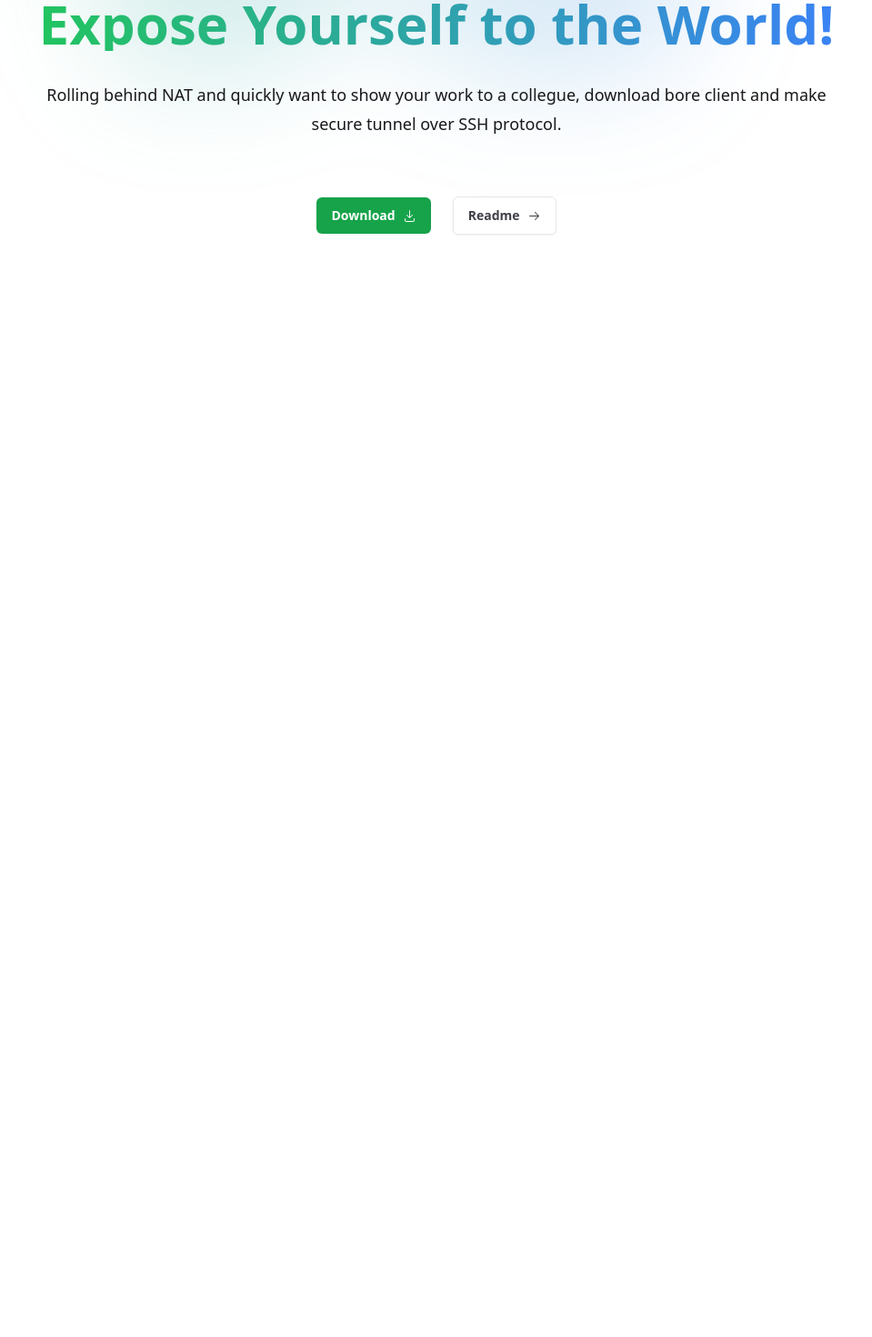
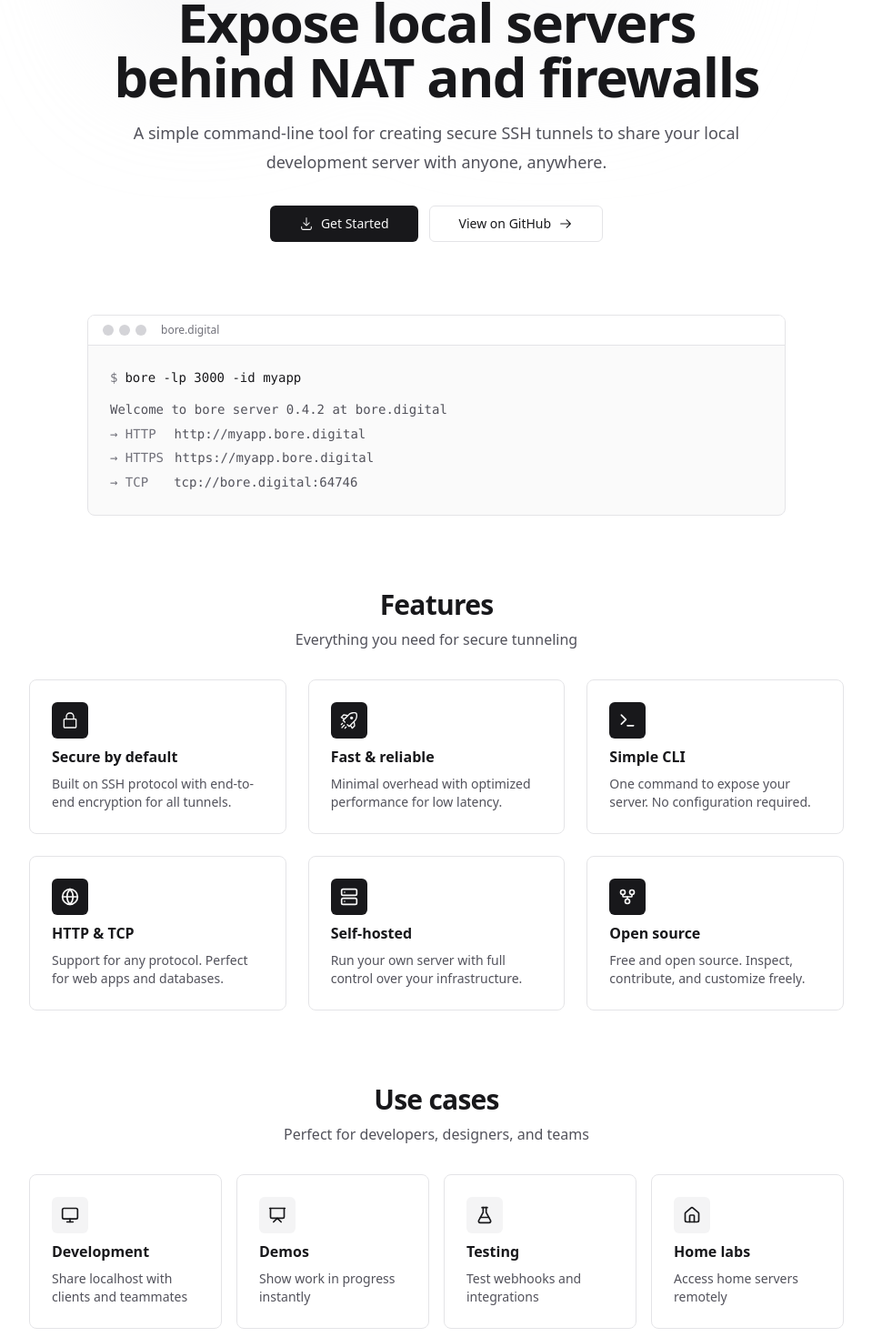
Before and after one commit to jkuri/bore, a React (Vite) app in the folder web/bore/: page / in a window 1280 px wide. Shown: the part 276-1746 px from the top of the page at 91% size, without its empty margins (160-1119 px from the left). Before the commit the page ends 800 px from the top, so only its background shows below. Built offline with nearby package versions, Linux system fonts and the light colour scheme.

Commit message:
feat(landing): improve landing page

```diff
--- a/web/bore/package.json
+++ b/web/bore/package.json
@@ -11,6 +11,7 @@
   },
   "dependencies": {
     "@radix-ui/react-icons": "^1.3.0",
+    "lucide-react": "^0.544.0",
     "react": "^18.2.0",
     "react-dom": "^18.2.0",
     "react-router-dom": "^6.22.3"
--- a/web/bore/src/components/bg-pattern.tsx
+++ b/web/bore/src/components/bg-pattern.tsx
@@ -5,7 +5,7 @@
       aria-hidden="true"
     >
       <div
-        className="relative left-[calc(50%-11rem)] aspect-[1155/678] w-[36.125rem] -translate-x-1/4 rotate-[60deg] bg-gradient-to-tr from-green-500 to-blue-500 opacity-20 sm:left-[calc(50%-30rem)] sm:w-[72.1875rem]"
+        className="relative left-[calc(50%-11rem)] aspect-[1155/678] w-[36.125rem] -translate-x-1/4 rotate-[60deg] bg-gradient-to-tr from-zinc-300 to-zinc-100 opacity-30 sm:left-[calc(50%-30rem)] sm:w-[72.1875rem]"
         style={{
           clipPath:
             'polygon(74.1% 44.1%, 100% 61.6%, 97.5% 26.9%, 85.5% 0.1%, 80.7% 2%, 72.5% 32.5%, 60.2% 62.4%, 52.4% 68.1%, 47.5% 58.3%, 45.2% 34.5%, 27.5% 76.7%, 0.1% 64.9%, 17.9% 100%, 27.6% 76.8%, 76.1% 97.7%, 74.1% 44.1%)'
--- a/web/bore/src/components/header.tsx
+++ b/web/bore/src/components/header.tsx
@@ -13,7 +13,7 @@
         <div className="flex items-center justify-end">
           <a
             href="https://github.com/jkuri/bore"
-            className="text-green-600 transition-colors hover:text-green-500"
+            className="text-zinc-900 transition-colors hover:text-zinc-700"
           >
             <GitHubLogoIcon className="h-6 w-6" />
           </a>
--- a/web/bore/src/components/landing.tsx
+++ b/web/bore/src/components/landing.tsx
@@ -1,45 +1,253 @@
-import { ArrowRightIcon, DownloadIcon } from '@radix-ui/react-icons';
+import {
+  ArrowRightIcon,
+  DownloadIcon,
+  LockClosedIcon,
+  RocketIcon
+} from '@radix-ui/react-icons';
+import {
+  FlaskConical,
+  GitFork,
+  Globe,
+  Home,
+  Monitor,
+  Presentation,
+  Server,
+  Terminal
+} from 'lucide-react';
 
 export default function Landing(): React.JSX.Element {
   return (
-    <>
-      <div className="hidden sm:mb-8 sm:flex sm:justify-center">
-        <div className="relative rounded-full bg-white px-3 py-1 text-sm leading-6 text-gray-600 ring-1 ring-gray-900/10 hover:ring-gray-900/20">
-          bore v0.4.2 now released.{' '}
+    <div className="space-y-20">
+      <div className="space-y-8">
+        <div className="flex justify-center">
+          <div className="inline-flex items-center gap-2 rounded-md border border-zinc-200 bg-zinc-50 px-3 py-1 text-sm text-zinc-600">
+            <span className="relative flex h-2 w-2">
+              <span className="absolute inline-flex h-full w-full animate-ping rounded-full bg-zinc-400 opacity-75"></span>
+              <span className="relative inline-flex h-2 w-2 rounded-full bg-zinc-500"></span>
+            </span>
+            <span>bore v0.4.2 now available</span>
+          </div>
+        </div>
+
+        <div className="space-y-4 text-center">
+          <h1 className="text-4xl font-bold tracking-tight text-zinc-900 sm:text-6xl">
+            Expose local servers
+            <br />
+            behind NAT and firewalls
+          </h1>
+
+          <p className="mx-auto max-w-2xl text-lg leading-8 text-zinc-600">
+            A simple command-line tool for creating secure SSH tunnels to share
+            your local development server with anyone, anywhere.
+          </p>
+        </div>
+
+        <div className="flex flex-col items-center justify-center gap-3 sm:flex-row">
           <a
             href="https://github.com/jkuri/bore/releases"
-            className="font-semibold text-pink-500"
+            className="inline-flex h-10 items-center justify-center gap-2 rounded-md bg-zinc-900 px-8 text-sm font-medium text-zinc-50 transition-colors hover:bg-zinc-800 focus-visible:outline-none focus-visible:ring-2 focus-visible:ring-zinc-950"
           >
-            <span className="absolute inset-0" />
-            Download here <span>&rarr;</span>
+            <DownloadIcon className="h-4 w-4" />
+            Get Started
+          </a>
+          <a
+            href="https://github.com/jkuri/bore"
+            className="inline-flex h-10 items-center justify-center gap-2 rounded-md border border-zinc-200 bg-white px-8 text-sm font-medium text-zinc-900 transition-colors hover:bg-zinc-50 focus-visible:outline-none focus-visible:ring-2 focus-visible:ring-zinc-950"
+          >
+            View on GitHub
+            <ArrowRightIcon className="h-4 w-4" />
           </a>
         </div>
       </div>
-      <div className="text-center">
-        <h1 className="tracking-tigh bg-gradient-to-r from-green-500 to-blue-500 bg-clip-text text-4xl font-bold text-transparent sm:text-6xl">
-          Expose Yourself to the World!
-        </h1>
-        <p className="mt-8 text-lg leading-8 text-zinc-900">
-          Rolling behind NAT and quickly want to show your work to a collegue,
-          download bore client and make secure tunnel over SSH protocol.
+
+      <div className="mx-auto max-w-3xl">
+        <div className="overflow-hidden rounded-lg border border-zinc-200 bg-zinc-50">
+          <div className="border-b border-zinc-200 bg-white px-4 py-2">
+            <div className="flex items-center gap-2">
+              <div className="flex gap-1.5">
+                <div className="h-3 w-3 rounded-full bg-zinc-300"></div>
+                <div className="h-3 w-3 rounded-full bg-zinc-300"></div>
+                <div className="h-3 w-3 rounded-full bg-zinc-300"></div>
+              </div>
+              <span className="ml-2 text-xs text-zinc-500">bore.digital</span>
+            </div>
+          </div>
+          <div className="p-6 font-mono text-sm leading-relaxed">
+            <div className="space-y-3">
+              <div className="flex gap-2">
+                <span className="text-zinc-500">$</span>
+                <span className="text-zinc-900">bore -lp 3000 -id myapp</span>
+              </div>
+              <div className="space-y-1 text-zinc-600">
+                <div>Welcome to bore server 0.4.2 at bore.digital</div>
+                <div className="flex items-center gap-5">
+                  <div className="text-zinc-500">→ HTTP</div>
+                  <div>http://myapp.bore.digital</div>
+                </div>
+                <div className="flex items-center gap-3">
+                  <div className="text-zinc-500">→ HTTPS</div>
+                  <div>https://myapp.bore.digital</div>
+                </div>
+                <div className="flex items-center gap-7">
+                  <div className="text-zinc-500">→ TCP</div>
+                  <div>tcp://bore.digital:64746</div>
+                </div>
+              </div>
+            </div>
+          </div>
+        </div>
+      </div>
+
+      <div className="space-y-8">
+        <div className="space-y-2 text-center">
+          <h2 className="text-3xl font-bold tracking-tight text-zinc-900">
+            Features
+          </h2>
+          <p className="text-zinc-600">
+            Everything you need for secure tunneling
+          </p>
+        </div>
+
+        <div className="grid gap-6 sm:grid-cols-2 lg:grid-cols-3">
+          <div className="space-y-2 rounded-lg border border-zinc-200 bg-white p-6">
+            <div className="flex h-10 w-10 items-center justify-center rounded-md bg-zinc-900">
+              <LockClosedIcon className="h-5 w-5 text-zinc-50" />
+            </div>
+            <h3 className="font-semibold text-zinc-900">Secure by default</h3>
+            <p className="text-sm text-zinc-600">
+              Built on SSH protocol with end-to-end encryption for all tunnels.
+            </p>
+          </div>
+
+          <div className="space-y-2 rounded-lg border border-zinc-200 bg-white p-6">
+            <div className="flex h-10 w-10 items-center justify-center rounded-md bg-zinc-900">
+              <RocketIcon className="h-5 w-5 text-zinc-50" />
+            </div>
+            <h3 className="font-semibold text-zinc-900">Fast & reliable</h3>
+            <p className="text-sm text-zinc-600">
+              Minimal overhead with optimized performance for low latency.
+            </p>
+          </div>
+
+          <div className="space-y-2 rounded-lg border border-zinc-200 bg-white p-6">
+            <div className="flex h-10 w-10 items-center justify-center rounded-md bg-zinc-900">
+              <Terminal className="h-5 w-5 text-zinc-50" />
+            </div>
+            <h3 className="font-semibold text-zinc-900">Simple CLI</h3>
+            <p className="text-sm text-zinc-600">
+              One command to expose your server. No configuration required.
+            </p>
+          </div>
+
+          <div className="space-y-2 rounded-lg border border-zinc-200 bg-white p-6">
+            <div className="flex h-10 w-10 items-center justify-center rounded-md bg-zinc-900">
+              <Globe className="h-5 w-5 text-zinc-50" />
+            </div>
+            <h3 className="font-semibold text-zinc-900">HTTP & TCP</h3>
+            <p className="text-sm text-zinc-600">
+              Support for any protocol. Perfect for web apps and databases.
+            </p>
+          </div>
+
+          <div className="space-y-2 rounded-lg border border-zinc-200 bg-white p-6">
+            <div className="flex h-10 w-10 items-center justify-center rounded-md bg-zinc-900">
+              <Server className="h-5 w-5 text-zinc-50" />
+            </div>
+            <h3 className="font-semibold text-zinc-900">Self-hosted</h3>
+            <p className="text-sm text-zinc-600">
+              Run your own server with full control over your infrastructure.
+            </p>
+          </div>
+
+          <div className="space-y-2 rounded-lg border border-zinc-200 bg-white p-6">
+            <div className="flex h-10 w-10 items-center justify-center rounded-md bg-zinc-900">
+              <GitFork className="h-5 w-5 text-zinc-50" />
+            </div>
+            <h3 className="font-semibold text-zinc-900">Open source</h3>
+            <p className="text-sm text-zinc-600">
+              Free and open source. Inspect, contribute, and customize freely.
+            </p>
+          </div>
+        </div>
+      </div>
+
+      <div className="space-y-8">
+        <div className="space-y-2 text-center">
+          <h2 className="text-3xl font-bold tracking-tight text-zinc-900">
+            Use cases
+          </h2>
+          <p className="text-zinc-600">
+            Perfect for developers, designers, and teams
+          </p>
+        </div>
+
+        <div className="grid gap-4 sm:grid-cols-2 lg:grid-cols-4">
+          <div className="space-y-2 rounded-lg border border-zinc-200 bg-white p-6">
+            <div className="flex h-10 w-10 items-center justify-center rounded-md bg-zinc-100">
+              <Monitor className="h-5 w-5 text-zinc-900" />
+            </div>
+            <h3 className="font-semibold text-zinc-900">Development</h3>
+            <p className="text-sm text-zinc-600">
+              Share localhost with clients and teammates
+            </p>
+          </div>
+
+          <div className="space-y-2 rounded-lg border border-zinc-200 bg-white p-6">
+            <div className="flex h-10 w-10 items-center justify-center rounded-md bg-zinc-100">
+              <Presentation className="h-5 w-5 text-zinc-900" />
+            </div>
+            <h3 className="font-semibold text-zinc-900">Demos</h3>
+            <p className="text-sm text-zinc-600">
+              Show work in progress instantly
+            </p>
+          </div>
+
+          <div className="space-y-2 rounded-lg border border-zinc-200 bg-white p-6">
+            <div className="flex h-10 w-10 items-center justify-center rounded-md bg-zinc-100">
+              <FlaskConical className="h-5 w-5 text-zinc-900" />
+            </div>
+            <h3 className="font-semibold text-zinc-900">Testing</h3>
+            <p className="text-sm text-zinc-600">
+              Test webhooks and integrations
+            </p>
+          </div>
+
+          <div className="space-y-2 rounded-lg border border-zinc-200 bg-white p-6">
+            <div className="flex h-10 w-10 items-center justify-center rounded-md bg-zinc-100">
+              <Home className="h-5 w-5 text-zinc-900" />
+            </div>
+            <h3 className="font-semibold text-zinc-900">Home labs</h3>
+            <p className="text-sm text-zinc-600">
+              Access home servers remotely
+            </p>
+          </div>
+        </div>
+      </div>
+
+      <div className="space-y-4 text-center">
+        <h2 className="text-2xl font-bold tracking-tight text-zinc-900">
+          Ready to get started?
+        </h2>
+        <p className="text-zinc-600">
+          Download bore and start tunneling in seconds
         </p>
-        <div className="mt-16 flex items-center justify-center gap-x-6">
+        <div className="flex flex-col items-center justify-center gap-3 sm:flex-row">
           <a
             href="https://github.com/jkuri/bore/releases"
-            className="inline-flex items-center rounded-md bg-green-600 px-4 py-2.5 text-sm font-semibold text-white shadow-sm transition-colors hover:bg-green-500 focus-visible:outline focus-visible:outline-2 focus-visible:outline-offset-2 focus-visible:outline-green-500"
+            className="inline-flex h-10 items-center justify-center gap-2 rounded-md bg-zinc-900 px-8 text-sm font-medium text-zinc-50 transition-colors hover:bg-zinc-800"
           >
+            <DownloadIcon className="h-4 w-4" />
             Download
-            <DownloadIcon className="ml-2" />
           </a>
           <a
             href="https://github.com/jkuri/bore/blob/master/README.md"
-            className="inline-flex items-center rounded-md border border-gray-200 bg-white px-4 py-2.5 text-sm font-semibold text-zinc-700 shadow-sm transition-colors hover:bg-gray-50 focus:outline-none focus:ring-4 focus:ring-gray-100"
+            className="inline-flex h-10 items-center justify-center gap-2 rounded-md border border-zinc-200 bg-white px-8 text-sm font-medium text-zinc-900 transition-colors hover:bg-zinc-50"
           >
-            Readme
-            <ArrowRightIcon className="ml-2" />
+            Documentation
+            <ArrowRightIcon className="h-4 w-4" />
           </a>
         </div>
       </div>
-    </>
+    </div>
   );
 }
```
Also changed, not shown: web/bore/public/bore.svg, 1 other file (tests, documents, lock files or other folders).
